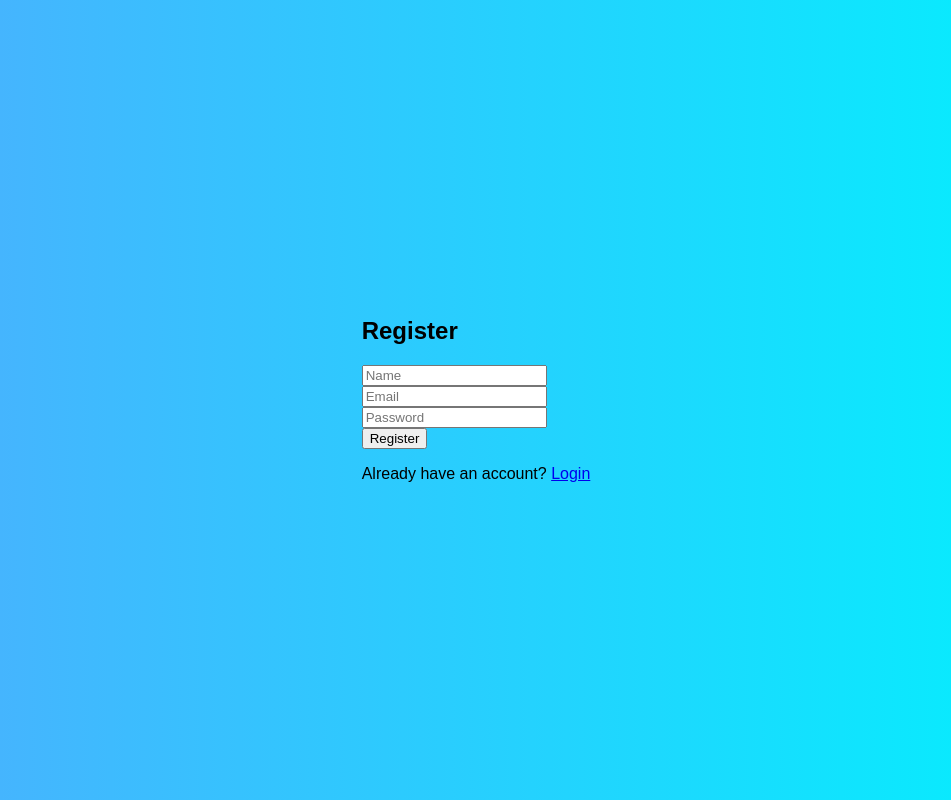
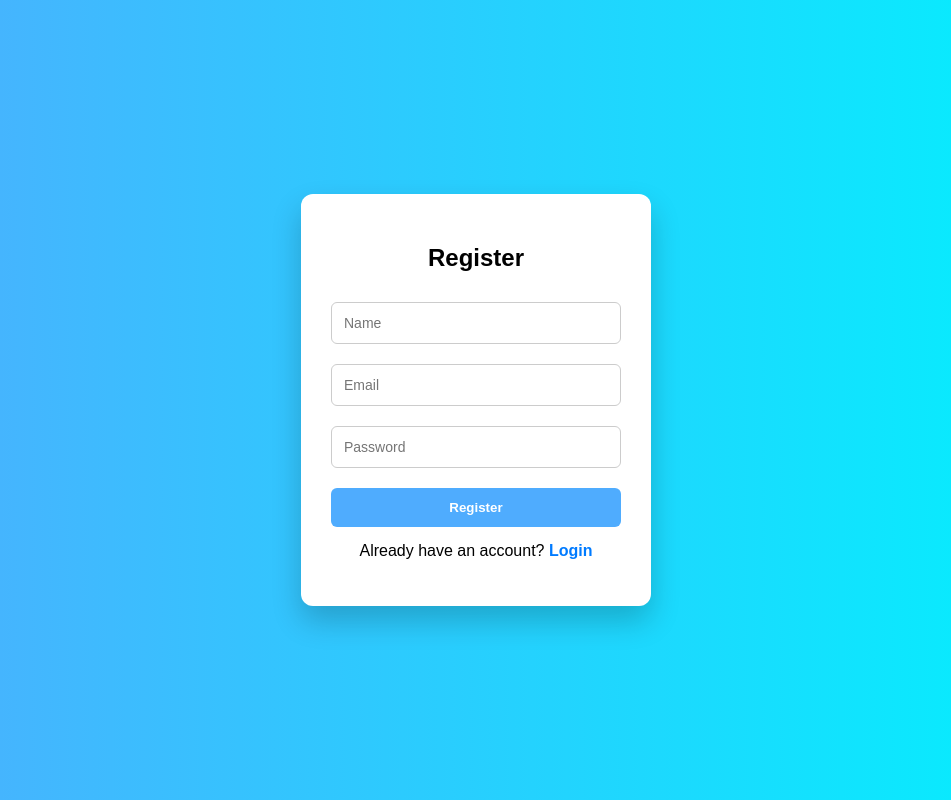
Before and after one commit to phoenixhunterjr/lost-and-found, a React (Create React App) app in the folder frontend/: page /register in a window 1280 px wide. Shown: the whole page, without its empty margins (164-1115 px from the left). Built offline with nearby package versions, Linux system fonts and the light colour scheme.

Commit message:
updated UI styling

```diff
--- a/frontend/src/pages/Register.js
+++ b/frontend/src/pages/Register.js
@@ -20,13 +20,18 @@ export default function Register() {
   };
 
   return (
-    <div style={{ maxWidth: 400, margin: '100px auto' }}>
-      <h2>Register</h2>
-      <input placeholder="Name" onChange={e => setForm({...form, name: e.target.value})} /><br/>
-      <input placeholder="Email" onChange={e => setForm({...form, email: e.target.value})} /><br/>
-      <input placeholder="Password" type="password" onChange={e => setForm({...form, password: e.target.value})} /><br/>
-      <button onClick={handleSubmit}>Register</button>
-      <p>Already have an account? <Link to="/">Login</Link></p>
+    <div className="auth-container">
+      <div className="auth-box">
+        <h2>Register</h2>
+
+        <input className="auth-input" placeholder="Name" onChange={e => setForm({...form, name: e.target.value})} />
+        <input className="auth-input" placeholder="Email" onChange={e => setForm({...form, email: e.target.value})} />
+        <input className="auth-input" type="password" placeholder="Password" onChange={e => setForm({...form, password: e.target.value})} />
+
+        <button className="auth-button" onClick={handleSubmit}>Register</button>
+
+        <p>Already have an account? <Link to="/">Login</Link></p>
+      </div>
     </div>
   );
 }
```
